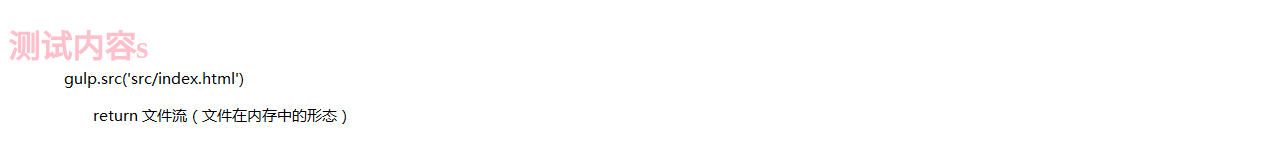
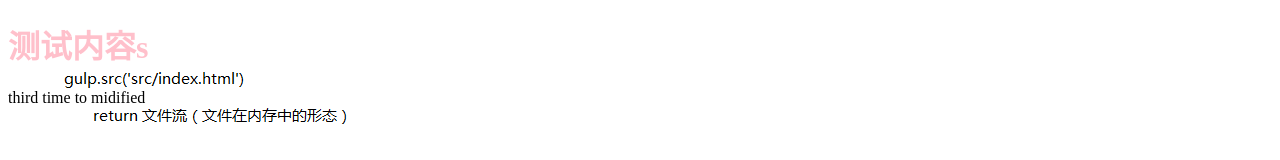
Before and after one commit to myananbaby/git-test, a website: page src/index.html in a window 1280 px wide. Shown: the top 160 px of the page. Drawn offline with nearby package versions, Linux system fonts and the light colour scheme; files that its build step writes are made by us from their sources.

Commit message:
third time to modified

```diff
--- a/src/index.html
+++ b/src/index.html
@@ -8,6 +8,7 @@
 <body>
 	<!-- 测试注释 -->
 	  <h1>测试内容s</h1>
+	  third time to midified
 	  <script src="scripts/all.js"></script>
 </body>
 </html>
```
